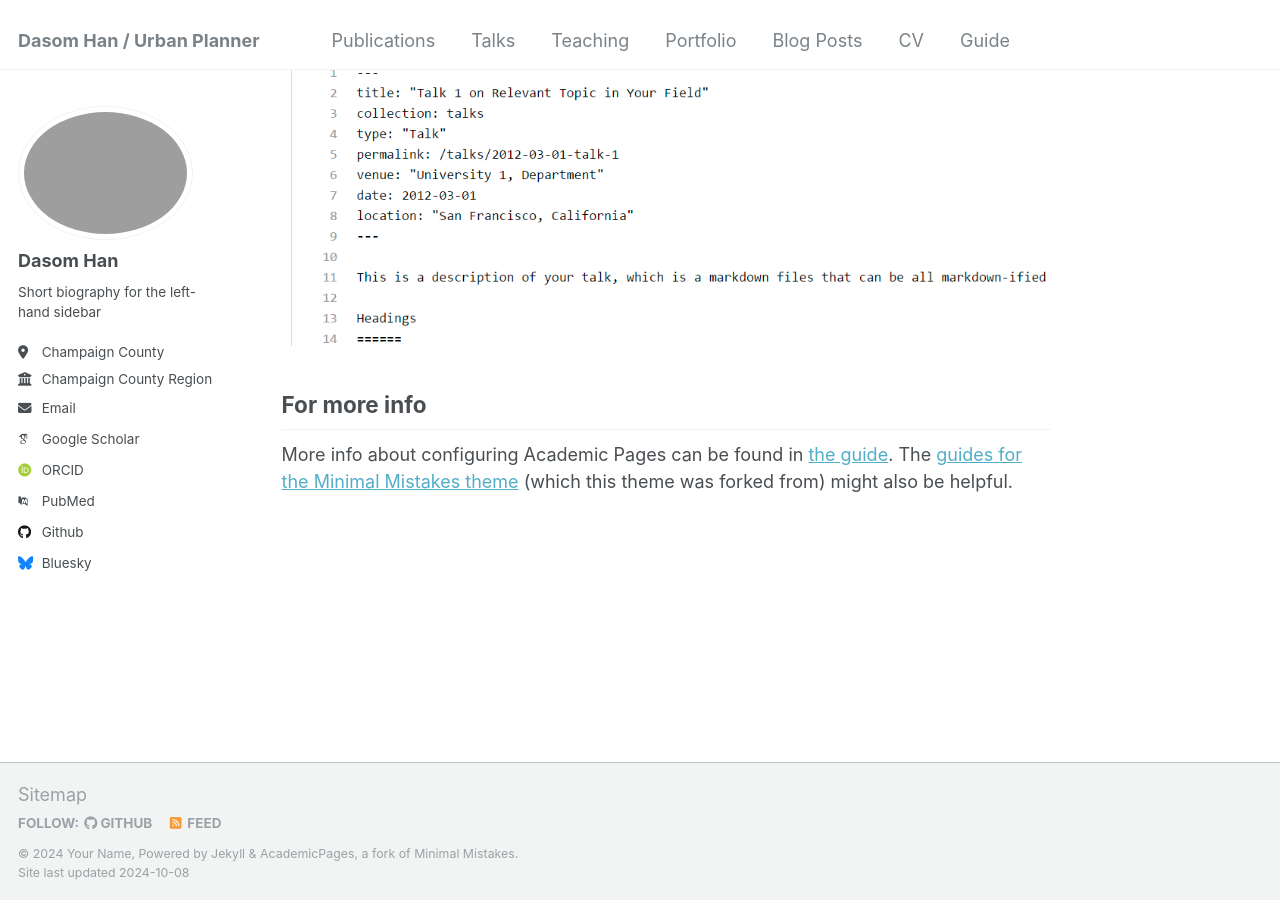
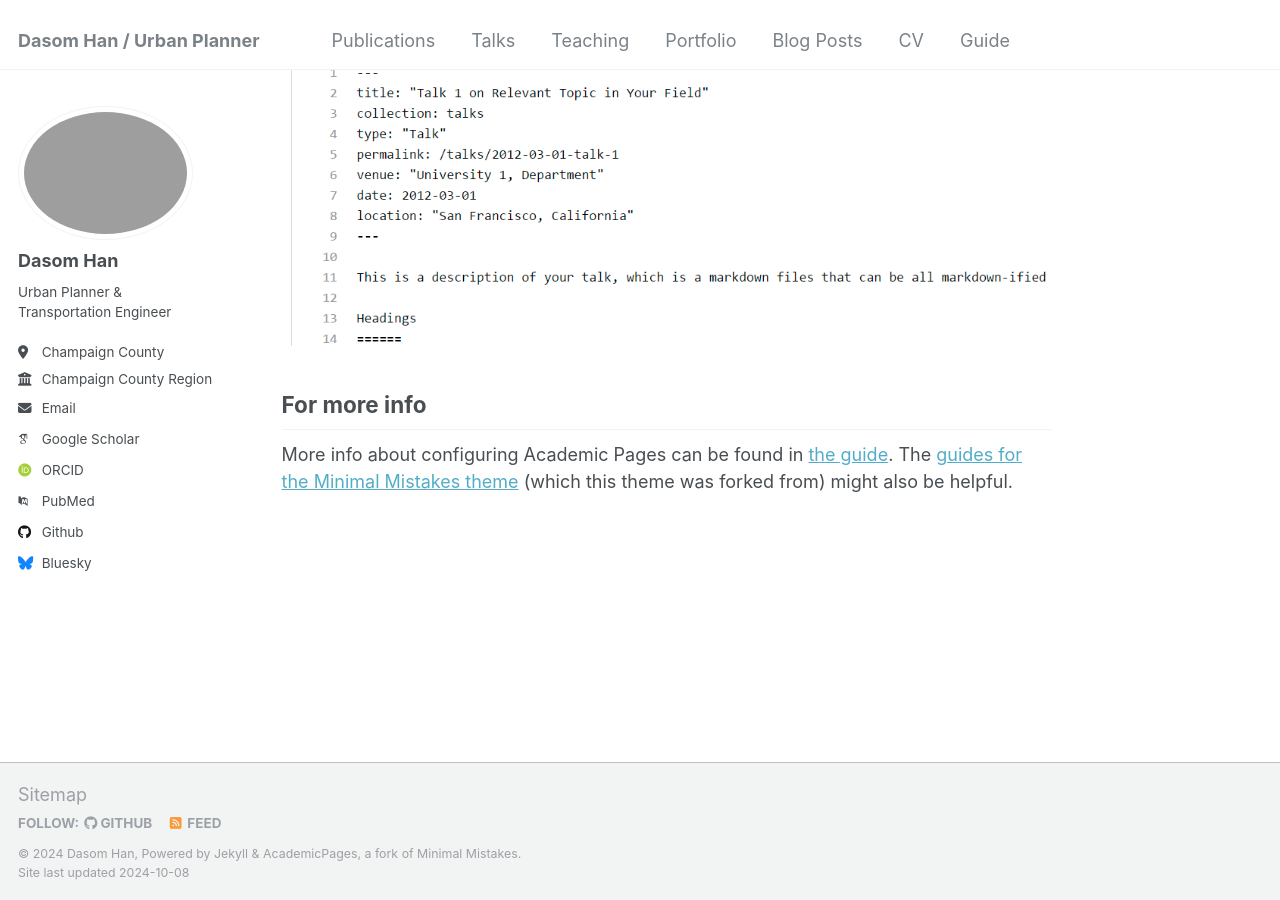
Before and after one commit to dasomh/dasomh.github.io, a Jekyll site: the page built from _pages/about.md, in a window 1280 px wide and 900 px high, scrolled down 2643 px. Built offline with Jekyll 4.4.1, drawn with Linux system fonts in a browser that asks for light colours; some web fonts are replaced.

Commit message:
Update _config.yml

```diff
--- a/_config.yml
+++ b/_config.yml
@@ -10,7 +10,7 @@
 locale                   : "en-US"
 title                    : "Dasom Han / Urban Planner"
 title_separator          : "-"
-name                     : &name "Your Name"
+name                     : &name "Dasom Han"
 description              : &description "personal description"
 url                      : https://academicpages.github.io # the base hostname & protocol for your site e.g. "https://mmistakes.github.io"
 baseurl                  : "" # the subpath of your site, e.g. "/blog"
@@ -24,7 +24,7 @@ author:
   avatar           : "profile.jpeg"
   name             : "Dasom Han"
   pronouns         : # example: "she/her"
-  bio              : "Short biography for the left-hand sidebar"
+  bio              : "Urban Planner & Transportation Engineer"
   location         : "Champaign County"
   employer         : "Champaign County Regional Planning Commission (CCRPC)"
   uri              : # URL
```
